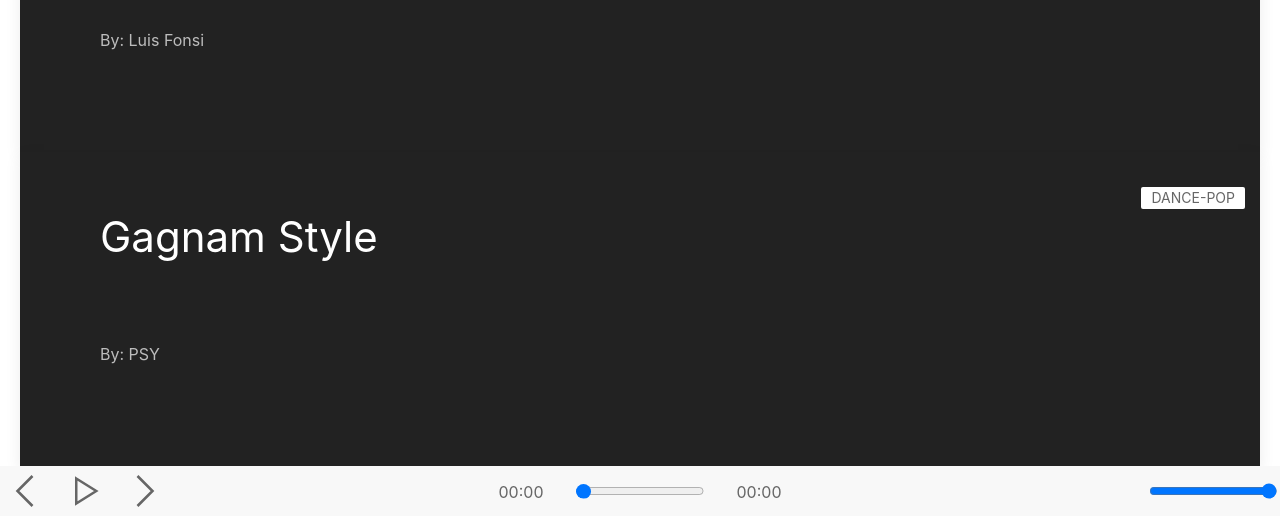
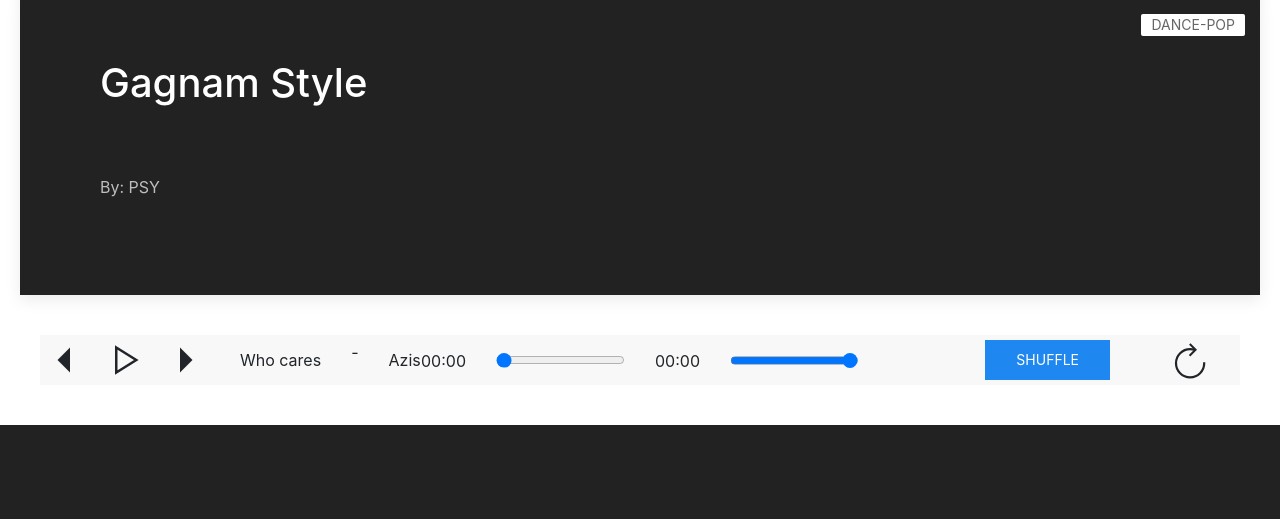
Before and after one commit to Alexander1022/smotify, a Flask app: page /songs in a window 1280 px wide. Shown: the part 2539-3058 px from the top of the page. After the commit the page ends 2964 px from the top, so only its background shows below. Run offline with Flask 2, Linux system fonts and the light colour scheme; data comes from the database, SQL or seed files in the repository; some libraries are stand-ins or nearby versions.

Commit message:
Player is done + sticky navbar

```diff
--- a/templates/base.html
+++ b/templates/base.html
@@ -5,6 +5,15 @@
     <script src="https://cdn.jsdelivr.net/npm/uikit@3.6.16/dist/js/uikit.min.js"></script>
     <script src="https://cdn.jsdelivr.net/npm/uikit@3.6.16/dist/js/uikit-icons.min.js"></script>
     <meta name="viewport" content="width=device-width, initial-scale=1.0">
+    <script src="//cdn.jsdelivr.net/npm/alertifyjs@1.13.1/build/alertify.min.js"></script>
+    <link rel="stylesheet" href="//cdn.jsdelivr.net/npm/alertifyjs@1.13.1/build/css/alertify.min.css"/>
+    <link rel="stylesheet" href="//cdn.jsdelivr.net/npm/alertifyjs@1.13.1/build/css/themes/default.min.css"/>
+    <link rel="stylesheet" href="//cdn.jsdelivr.net/npm/alertifyjs@1.13.1/build/css/themes/semantic.min.css"/>
+    <link rel="stylesheet" href="//cdn.jsdelivr.net/npm/alertifyjs@1.13.1/build/css/themes/bootstrap.min.css"/>
+    <link rel="stylesheet" href="//cdn.jsdelivr.net/npm/alertifyjs@1.13.1/build/css/alertify.rtl.min.css"/>
+    <link rel="stylesheet" href="//cdn.jsdelivr.net/npm/alertifyjs@1.13.1/build/css/themes/default.rtl.min.css"/>
+    <link rel="stylesheet" href="//cdn.jsdelivr.net/npm/alertifyjs@1.13.1/build/css/themes/semantic.rtl.min.css"/>
+    <link rel="stylesheet" href="//cdn.jsdelivr.net/npm/alertifyjs@1.13.1/build/css/themes/bootstrap.rtl.min.css"/>
 </head>
 
 <body>
--- a/templates/includes/_navbar.html
+++ b/templates/includes/_navbar.html
@@ -1,4 +1,5 @@
-<nav class="uk-navbar-container" uk-navbar>
+<div uk-sticky="sel-target: .uk-navbar-container; cls-active: uk-navbar-sticky">
+    <nav class="uk-navbar-container" uk-navbar style="position: relative; z-index: 980;">
         <div class="uk-navbar-left">
             <ul class="uk-navbar-nav">
                 <li class="uk-active"><a href="/">Smotify</a></li>
@@ -9,15 +10,6 @@
                 {% endif %}
             </ul>
         </div>
-
-<!--
-<div class="uk-navbar-center">
-	<form class="uk-search uk-search-navbar" method="GET">
-		<button class="uk-search-icon-flip"uk-search-icon type="submit"></button>
-		<input class="uk-search-input" type="search" placeholder="Search songs" name="q">
-	</form>
-</div>
--->
 
         <div class="uk-navbar-right">
             <ul class="uk-navbar-nav">
@@ -30,3 +22,4 @@
             </ul>
         </div>
     </nav>
+</div>
--- a/templates/songs.html
+++ b/templates/songs.html
@@ -56,24 +56,30 @@
 	console.log("The number of songs is : " + js_songs.length);
 </script>
 
-
-<div uk-sticky="sel-target: .uk-navbar-container; cls-active: uk-navbar-sticky; bottom: #end" class="uk-navbar-container uk-navbar">
+<div uk-sticky="sel-target: .uk-navbar-container; cls-active: uk-navbar-sticky" class="uk-box-shadow-hover-small uk-padding">
+	<nav class="uk-navbar-container uk-navbar" style="z-index: 980;" uk-sticky="bottom: true">
 		<div class="uk-navbar-left">
 			<ul class="uk-iconnav">
-		<button uk-icon="icon: chevron-left; ratio: 2.5" onclick="prevTrack()" class="previous-song"></button>
+			<button uk-icon="icon: triangle-left; ratio: 2.5" onclick="prevTrack()" class="previous-song"></button>
 			<button uk-icon="icon: play; ratio: 2.5" onclick="playpauseTrack()" class="play-pause"></button>
-		<button uk-icon="icon: chevron-right; ratio: 2.5" onclick="nextTrack()" class="next-song"></button>
+			<button uk-icon="icon: triangle-right; ratio: 2.5" onclick="nextTrack()" class="next-song"></button>
 			</ul>
+			<div class="song-name">Song Name</div>
+			<p> - </p>
+			<div class="song-artist">Song Artist</div>
 		</div>
 		<div class = "uk-navbar-center">
 			<div class="current-time">00:00</div>
 			<input type="range" min="1" max="100" value="0" class="seek_slider uk-progress" onchange="seekTo()">
 			<div class="total-duration">00:00</div>
+			<input type="range" min="1" max="100" value="99" class="volume_slider" onchange="setVolume()">
 		</div>
 
 		<div class="uk-navbar-right">
-		<input type="range" min="1" max="100" value="99" class="volume_slider" onchange="setVolume()">
+			<button onclick="shuffleSwitch()" class="shuffle-songs uk-button uk-button-primary">Shuffle</button>
+			<button uk-icon="icon: refresh; ratio: 2" onclick="repeatTheSong()" class="repeat-song uk-button"></button>
 		</div>
+	</nav>
 </div>
 
 <script>
@@ -84,9 +90,14 @@
 	let curr_time = document.querySelector(".current-time");
 	let total_duration = document.querySelector(".total-duration");
 	let volume_slider = document.querySelector(".volume_slider");
+	let song_name_query = document.querySelector(".song-name");
+	let song_artist_query = document.querySelector(".song-artist");
 	let track_index = 0;
 	let isPlaying = false;
 	let updateTimer;
+	var shuffle_flag = 0;
+	var repeat_flag = 0;
+	alertify.set('notifier','position', 'bottom-right');
 
 	let curr_track = document.createElement('audio');
 
@@ -99,6 +110,8 @@
 
 		curr_track.src = js_songs[track_index];
 		curr_track.load();
+		song_artist_query.textContent = js_songs_artists[track_index];
+		song_name_query.textContent = js_songs_name[track_index];
 
 		updateTimer = setInterval(seekUpdate, 1000);
 
@@ -139,6 +152,10 @@
 
 	function nextTrack()
 	{
+		if(shuffle_flag == 0)
+		{
+			if(repeat_flag == 0)
+			{
 				if (track_index + 1 <= js_songs.length - 1)
 				{
 					track_index += 1;
@@ -148,8 +165,15 @@
 				{
 					track_index = 0;
 				}
+			}
+		}
 
-		console.log("New track" + track_index);
+		else
+		{
+			shuffleSongs();
+		}
+
+		console.log("[DEBUG]: New track" + track_index);
 		loadTrack(track_index);
 		playTrack();
 	}
@@ -166,7 +190,7 @@
 			track_index = js_songs.length - 1;
 		}
 
-		console.log("New track" + track_index);
+		console.log("[DEBUG]: New track" + track_index);
 		loadTrack(track_index);
 		playTrack();
 	}
@@ -219,6 +243,48 @@
 	{
   		curr_track.volume = volume_slider.value / 100;
 	}
+
+	function shuffleSwitch()
+	{
+		if(shuffle_flag == 0)
+		{
+			shuffle_flag = 1;
+ 			alertify.success('Shuffle is on!');
+			console.log("[DEBUG]: shuffle is on!");
+		}
+
+		else
+		{
+			shuffle_flag = 0;
+			alertify.success('Shuffle is off!');
+			console.log("[DEBUG]: shuffle is off!");
+		}
+	}
+
+	function shuffleSongs()
+	{
+		track_index = Math.floor(Math.random() * js_songs.length); // number from - to sizeof(js_songs) - 1;
+	}
+
+	function repeatTheSong()
+	{
+		if(repeat_flag == 0)
+		{
+			repeat_flag = 1;
+			alertify.success('Repeat is on!');
+			console.log("[DEBUG]: repeat is on!");
+		}
+
+		else
+		{
+			repeat_flag = 0;
+			alertify.success('Repeat is off!');
+			console.log("[DEBUG]: repeat is off!");
+		}
+	}
+
+
+
 </script>
 
 <div id="end"></div>
```
Lines whose indentation alone changed are shown as unchanged.
